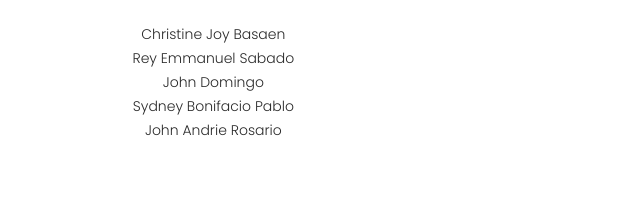
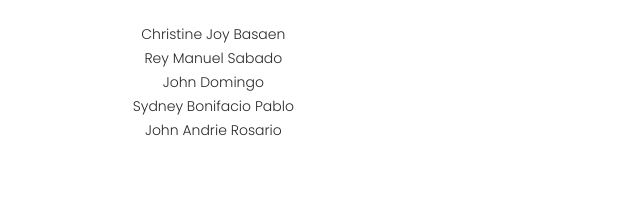
Before and after one commit to dreisage/BSIT-1A-group-6, a plain HTML site: page index.html in a window 1280 px wide. Shown: the part 1435-1647 px from the top of the page, 0-640 px from the left. Drawn offline with Linux system fonts and the light colour scheme.

Commit message:
Update index.html

```diff
--- a/index.html
+++ b/index.html
@@ -151,7 +151,7 @@
                         <h4>GROUP 6</h4>
                         <ul>
                             <li><a href="#">Christine Joy Basaen</a></li>
-                            <li><a href="#">Rey Emmanuel Sabado</a></li>
+                            <li><a href="#">Rey Manuel Sabado</a></li>
                             <li><a href="#">John Domingo</a></li>
                             <li><a href="#">Sydney Bonifacio Pablo</a></li>
                             <li><a href="#">John Andrie Rosario</a></li>
```
